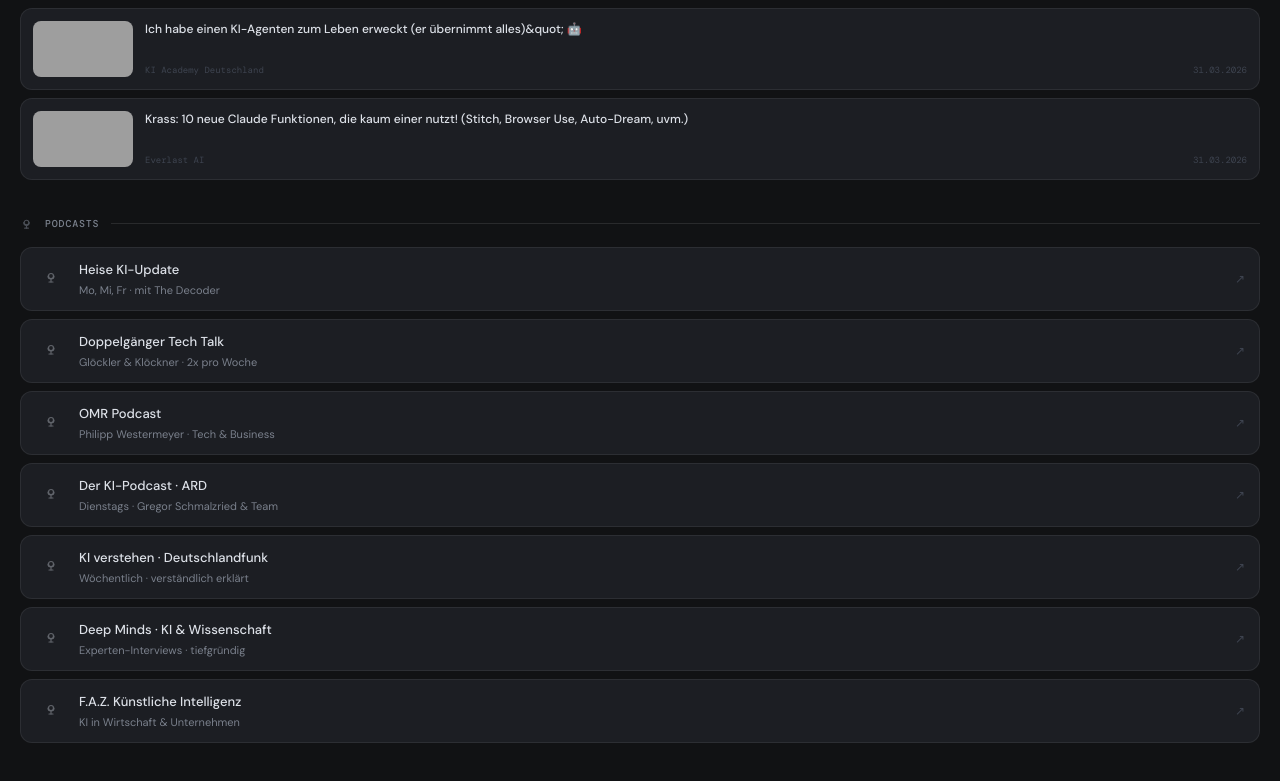
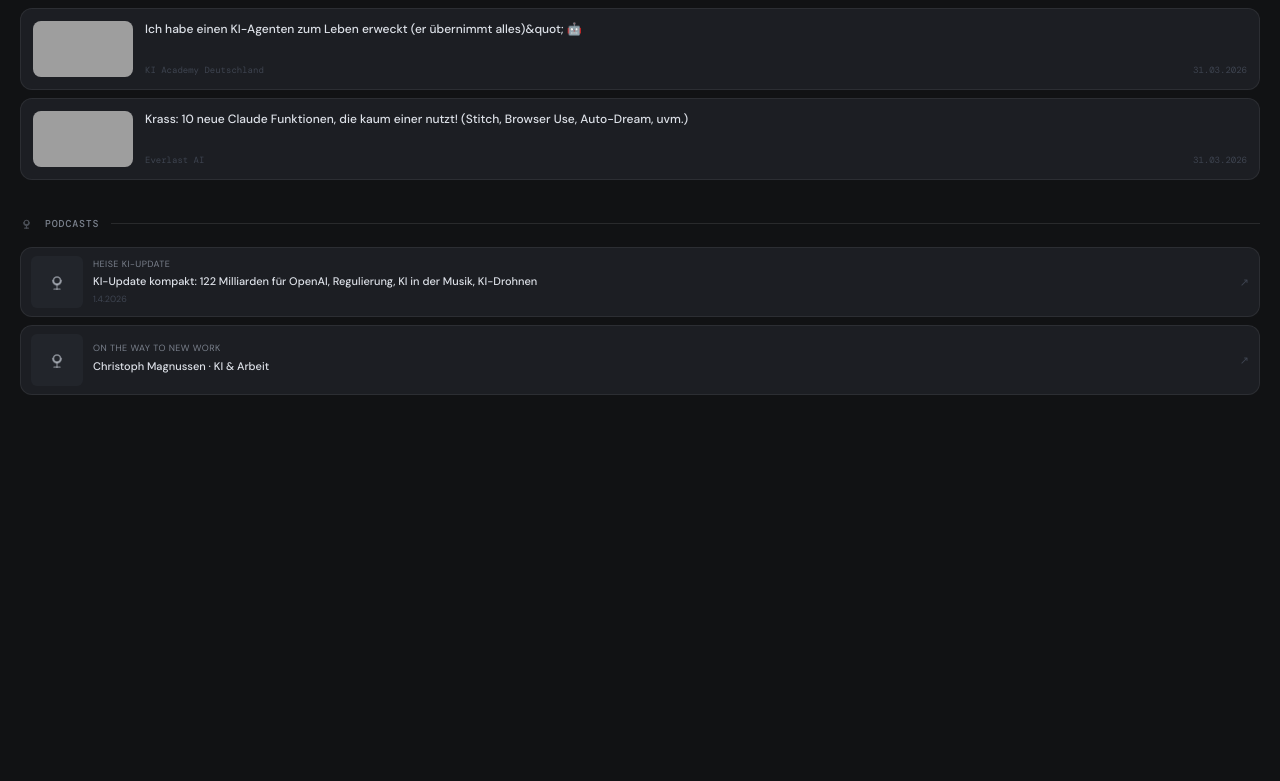
Before and after one commit to Christian0341/meine-app, a plain HTML site: page index.html in a window 1280 px wide. Shown: the part 1960-2741 px from the top of the page. After the commit the page ends 2463 px from the top, so only its background shows below. Drawn offline with nearby package versions, Linux system fonts and the light colour scheme; grey boxes are pictures that could not be loaded.

Commit message:
Update index.html

```diff
--- a/index.html
+++ b/index.html
@@ -131,6 +131,18 @@
     .link-desc { font-size: 11px; color: var(--text2); }
     .link-arr { font-size: 12px; color: var(--text3); flex-shrink: 0; }
 
+    /* ── PODCAST KARTEN ── */
+    .pod-list { padding: 0 20px; }
+    .pod-card { display: flex; gap: 10px; background: var(--card); border: 1px solid var(--line); border-radius: var(--r); padding: 8px 10px; margin-bottom: 8px; text-decoration: none; color: inherit; transition: background 0.15s; }
+    .pod-card:hover { background: var(--card2); }
+    .pod-cover { width: 52px; height: 52px; border-radius: 6px; object-fit: cover; flex-shrink: 0; background: var(--card2); }
+    .pod-cover-placeholder { width: 52px; height: 52px; border-radius: 6px; flex-shrink: 0; background: var(--card2); display: flex; align-items: center; justify-content: center; }
+    .pod-body { flex: 1; min-width: 0; display: flex; flex-direction: column; justify-content: center; }
+    .pod-show { font-size: 9px; color: var(--text2); margin-bottom: 3px; text-transform: uppercase; letter-spacing: 0.05em; }
+    .pod-episode { font-size: 11px; font-weight: 500; color: var(--text); line-height: 1.35; margin-bottom: 4px; overflow: hidden; display: -webkit-box; -webkit-line-clamp: 2; -webkit-box-orient: vertical; }
+    .pod-meta { font-size: 9px; color: var(--text3); display: flex; justify-content: space-between; }
+    .pod-arr2 { font-size: 11px; color: var(--text3); flex-shrink: 0; align-self: center; margin-left: 6px; }
+
     /* ── AKTIEN LISTE ── */
     .stocks-list { padding: 16px 20px 0; display: flex; flex-direction: column; gap: 8px; }
     .stock-row { display: flex; align-items: center; padding: 13px 16px; border-radius: var(--r); background: var(--card); border: 1px solid var(--line); cursor: pointer; width: 100%; transition: background 0.15s, border-color 0.15s; animation: fadeUp 0.3s ease both; text-align: left; }
@@ -258,14 +270,10 @@
       <div class="skel"><div class="skel-l w8"></div><div class="skel-l w6"></div></div>
     </div>
     <div class="divider"><svg width="13" height="13" viewBox="0 0 14 14" fill="none" style="flex-shrink:0;opacity:0.55"><circle cx="7" cy="6" r="2.5" stroke="#7a808c" stroke-width="1.2"/><path d="M4 6C4 7.66 5.34 9 7 9s3-1.34 3-3" stroke="#7a808c" stroke-width="1.2" stroke-linecap="round"/><line x1="7" y1="9" x2="7" y2="12" stroke="#7a808c" stroke-width="1.2" stroke-linecap="round"/><line x1="5" y1="12" x2="9" y2="12" stroke="#7a808c" stroke-width="1.2" stroke-linecap="round"/></svg><span class="divider-label" style="color:#7a808c">Podcasts</span><div class="divider-line" style="background:rgba(255,255,255,0.1)"></div></div>
-    <div class="link-list">
-      <a class="link-card" href="https://open.spotify.com/show/1rm6gMybQWnHePvY2eCpzp" target="_blank" rel="noopener"><div class="link-icon"><svg width="14" height="14" viewBox="0 0 14 14" fill="none" style="flex-shrink:0;opacity:0.4"><circle cx="7" cy="6" r="2.5" stroke="#c8cdd6" stroke-width="1.2"/><path d="M4 6C4 7.66 5.34 9 7 9s3-1.34 3-3" stroke="#c8cdd6" stroke-width="1.2" stroke-linecap="round"/><line x1="7" y1="9" x2="7" y2="12" stroke="#c8cdd6" stroke-width="1.2" stroke-linecap="round"/><line x1="5" y1="12" x2="9" y2="12" stroke="#c8cdd6" stroke-width="1.2" stroke-linecap="round"/></svg></div><div class="link-body"><div class="link-name">Heise KI-Update</div><div class="link-desc">Mo, Mi, Fr · mit The Decoder</div></div><div class="link-arr">↗</div></a>
-      <a class="link-card" href="https://open.spotify.com/show/3vBAacJIGDEb7hBHgdYlw3" target="_blank" rel="noopener"><div class="link-icon"><svg width="14" height="14" viewBox="0 0 14 14" fill="none" style="flex-shrink:0;opacity:0.4"><circle cx="7" cy="6" r="2.5" stroke="#c8cdd6" stroke-width="1.2"/><path d="M4 6C4 7.66 5.34 9 7 9s3-1.34 3-3" stroke="#c8cdd6" stroke-width="1.2" stroke-linecap="round"/><line x1="7" y1="9" x2="7" y2="12" stroke="#c8cdd6" stroke-width="1.2" stroke-linecap="round"/><line x1="5" y1="12" x2="9" y2="12" stroke="#c8cdd6" stroke-width="1.2" stroke-linecap="round"/></svg></div><div class="link-body"><div class="link-name">Doppelgänger Tech Talk</div><div class="link-desc">Glöckler & Klöckner · 2x pro Woche</div></div><div class="link-arr">↗</div></a>
-      <a class="link-card" href="https://open.spotify.com/show/4rION5Qm2nPvDbzIB1wUiH" target="_blank" rel="noopener"><div class="link-icon"><svg width="14" height="14" viewBox="0 0 14 14" fill="none" style="flex-shrink:0;opacity:0.4"><circle cx="7" cy="6" r="2.5" stroke="#c8cdd6" stroke-width="1.2"/><path d="M4 6C4 7.66 5.34 9 7 9s3-1.34 3-3" stroke="#c8cdd6" stroke-width="1.2" stroke-linecap="round"/><line x1="7" y1="9" x2="7" y2="12" stroke="#c8cdd6" stroke-width="1.2" stroke-linecap="round"/><line x1="5" y1="12" x2="9" y2="12" stroke="#c8cdd6" stroke-width="1.2" stroke-linecap="round"/></svg></div><div class="link-body"><div class="link-name">OMR Podcast</div><div class="link-desc">Philipp Westermeyer · Tech & Business</div></div><div class="link-arr">↗</div></a>
-      <a class="link-card" href="https://open.spotify.com/show/7IYjMXCK7KUrNJyVCLUEjk" target="_blank" rel="noopener"><div class="link-icon"><svg width="14" height="14" viewBox="0 0 14 14" fill="none" style="flex-shrink:0;opacity:0.4"><circle cx="7" cy="6" r="2.5" stroke="#c8cdd6" stroke-width="1.2"/><path d="M4 6C4 7.66 5.34 9 7 9s3-1.34 3-3" stroke="#c8cdd6" stroke-width="1.2" stroke-linecap="round"/><line x1="7" y1="9" x2="7" y2="12" stroke="#c8cdd6" stroke-width="1.2" stroke-linecap="round"/><line x1="5" y1="12" x2="9" y2="12" stroke="#c8cdd6" stroke-width="1.2" stroke-linecap="round"/></svg></div><div class="link-body"><div class="link-name">Der KI-Podcast · ARD</div><div class="link-desc">Dienstags · Gregor Schmalzried & Team</div></div><div class="link-arr">↗</div></a>
-      <a class="link-card" href="https://open.spotify.com/show/0rktSeF3DOjOyk2f0VPFwO" target="_blank" rel="noopener"><div class="link-icon"><svg width="14" height="14" viewBox="0 0 14 14" fill="none" style="flex-shrink:0;opacity:0.4"><circle cx="7" cy="6" r="2.5" stroke="#c8cdd6" stroke-width="1.2"/><path d="M4 6C4 7.66 5.34 9 7 9s3-1.34 3-3" stroke="#c8cdd6" stroke-width="1.2" stroke-linecap="round"/><line x1="7" y1="9" x2="7" y2="12" stroke="#c8cdd6" stroke-width="1.2" stroke-linecap="round"/><line x1="5" y1="12" x2="9" y2="12" stroke="#c8cdd6" stroke-width="1.2" stroke-linecap="round"/></svg></div><div class="link-body"><div class="link-name">KI verstehen · Deutschlandfunk</div><div class="link-desc">Wöchentlich · verständlich erklärt</div></div><div class="link-arr">↗</div></a>
-      <a class="link-card" href="https://open.spotify.com/show/6rmXt98jRHNziyG1ev3sAT" target="_blank" rel="noopener"><div class="link-icon"><svg width="14" height="14" viewBox="0 0 14 14" fill="none" style="flex-shrink:0;opacity:0.4"><circle cx="7" cy="6" r="2.5" stroke="#c8cdd6" stroke-width="1.2"/><path d="M4 6C4 7.66 5.34 9 7 9s3-1.34 3-3" stroke="#c8cdd6" stroke-width="1.2" stroke-linecap="round"/><line x1="7" y1="9" x2="7" y2="12" stroke="#c8cdd6" stroke-width="1.2" stroke-linecap="round"/><line x1="5" y1="12" x2="9" y2="12" stroke="#c8cdd6" stroke-width="1.2" stroke-linecap="round"/></svg></div><div class="link-body"><div class="link-name">Deep Minds · KI & Wissenschaft</div><div class="link-desc">Experten-Interviews · tiefgründig</div></div><div class="link-arr">↗</div></a>
-      <a class="link-card" href="https://open.spotify.com/show/2e0ib9yPTdELNdzzKojhKO" target="_blank" rel="noopener"><div class="link-icon"><svg width="14" height="14" viewBox="0 0 14 14" fill="none" style="flex-shrink:0;opacity:0.4"><circle cx="7" cy="6" r="2.5" stroke="#c8cdd6" stroke-width="1.2"/><path d="M4 6C4 7.66 5.34 9 7 9s3-1.34 3-3" stroke="#c8cdd6" stroke-width="1.2" stroke-linecap="round"/><line x1="7" y1="9" x2="7" y2="12" stroke="#c8cdd6" stroke-width="1.2" stroke-linecap="round"/><line x1="5" y1="12" x2="9" y2="12" stroke="#c8cdd6" stroke-width="1.2" stroke-linecap="round"/></svg></div><div class="link-body"><div class="link-name">F.A.Z. Künstliche Intelligenz</div><div class="link-desc">KI in Wirtschaft & Unternehmen</div></div><div class="link-arr">↗</div></a>
+    <div class="pod-list" id="podcastList">
+      <div class="skel"><div class="skel-l w6"></div><div class="skel-l w8"></div></div>
+      <div class="skel"><div class="skel-l w6"></div><div class="skel-l w8"></div></div>
+      <div class="skel"><div class="skel-l w6"></div><div class="skel-l w8"></div></div>
     </div>
   </section>
 
@@ -377,6 +385,38 @@
           return;
         }
         nav.innerHTML=''; panels.innerHTML=''; nav.style.display='flex'; if($('newsDivider')) $('newsDivider').style.display='flex';
+
+        // Podcasts rendern
+        if (d.podcasts?.length) {
+          const pl = $('podcastList');
+          pl.innerHTML = '';
+          d.podcasts.forEach(p => {
+            const a = document.createElement('a');
+            a.className = 'pod-card';
+            a.href = esc(p.spotify || '#');
+            a.target = '_blank';
+            a.rel = 'noopener';
+            const coverHtml = p.cover
+              ? `<img class="pod-cover" src="${esc(p.cover)}" alt="" loading="lazy" onerror="this.style.display='none';this.nextElementSibling.style.display='flex'">`
+              : '';
+            const placeholderStyle = p.cover ? 'display:none' : '';
+            a.innerHTML = `
+              ${coverHtml}
+              <div class="pod-cover-placeholder" style="${placeholderStyle}">
+                <svg width="20" height="20" viewBox="0 0 14 14" fill="none"><circle cx="7" cy="6" r="2.5" stroke="#c8cdd6" stroke-width="1.2" opacity="0.6"/><path d="M4 6C4 7.66 5.34 9 7 9s3-1.34 3-3" stroke="#c8cdd6" stroke-width="1.2" stroke-linecap="round" opacity="0.4"/><line x1="7" y1="9" x2="7" y2="12" stroke="#c8cdd6" stroke-width="1.2" stroke-linecap="round" opacity="0.4"/><line x1="5" y1="12" x2="9" y2="12" stroke="#c8cdd6" stroke-width="1.2" stroke-linecap="round" opacity="0.4"/></svg>
+              </div>
+              <div class="pod-body">
+                <div class="pod-show">${esc(p.name)}</div>
+                <div class="pod-episode">${p.episode ? esc(p.episode) : esc(p.desc)}</div>
+                <div class="pod-meta">
+                  <span>${esc(p.datum || '')}</span>
+                  <span>${esc(p.dauer || '')}</span>
+                </div>
+              </div>
+              <div class="pod-arr2">↗</div>`;
+            pl.appendChild(a);
+          });
+        }
 
         d.kategorien.forEach((kat,ki)=>{
           const tab=document.createElement('button');
```
